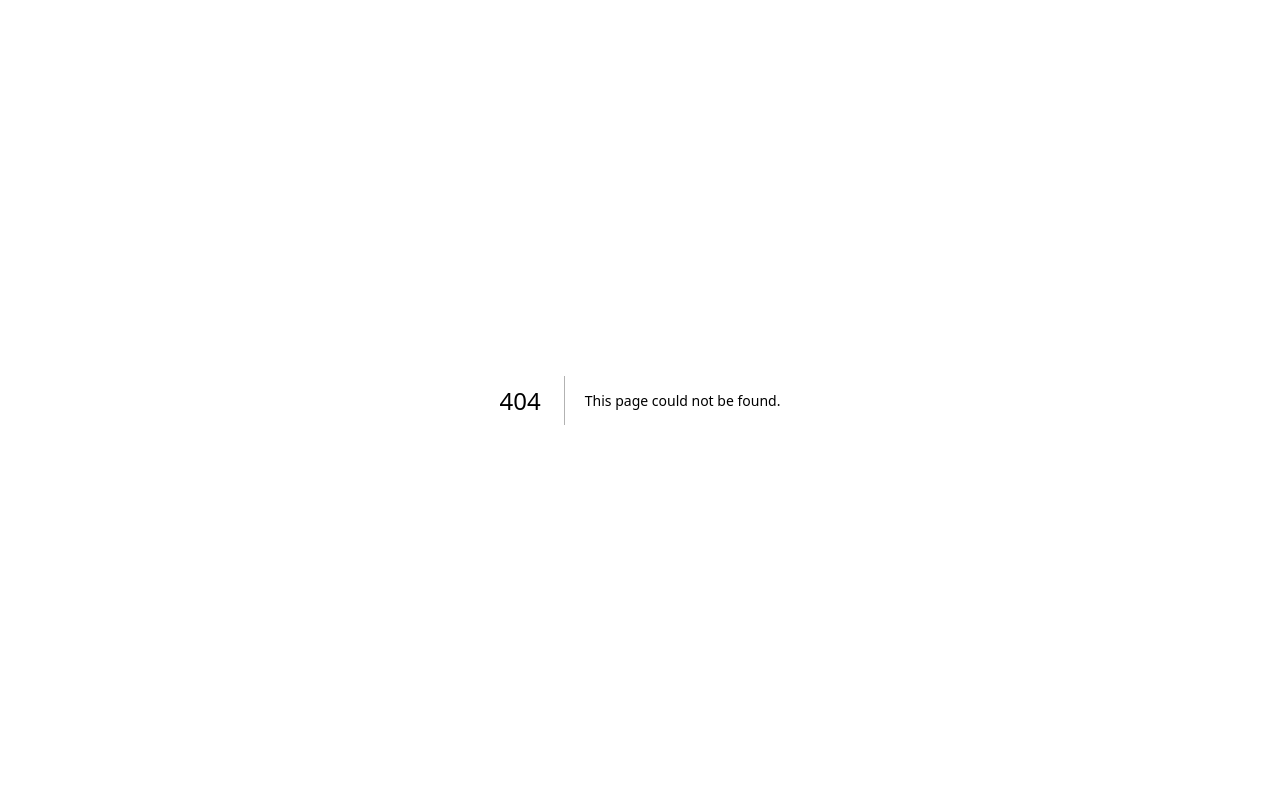
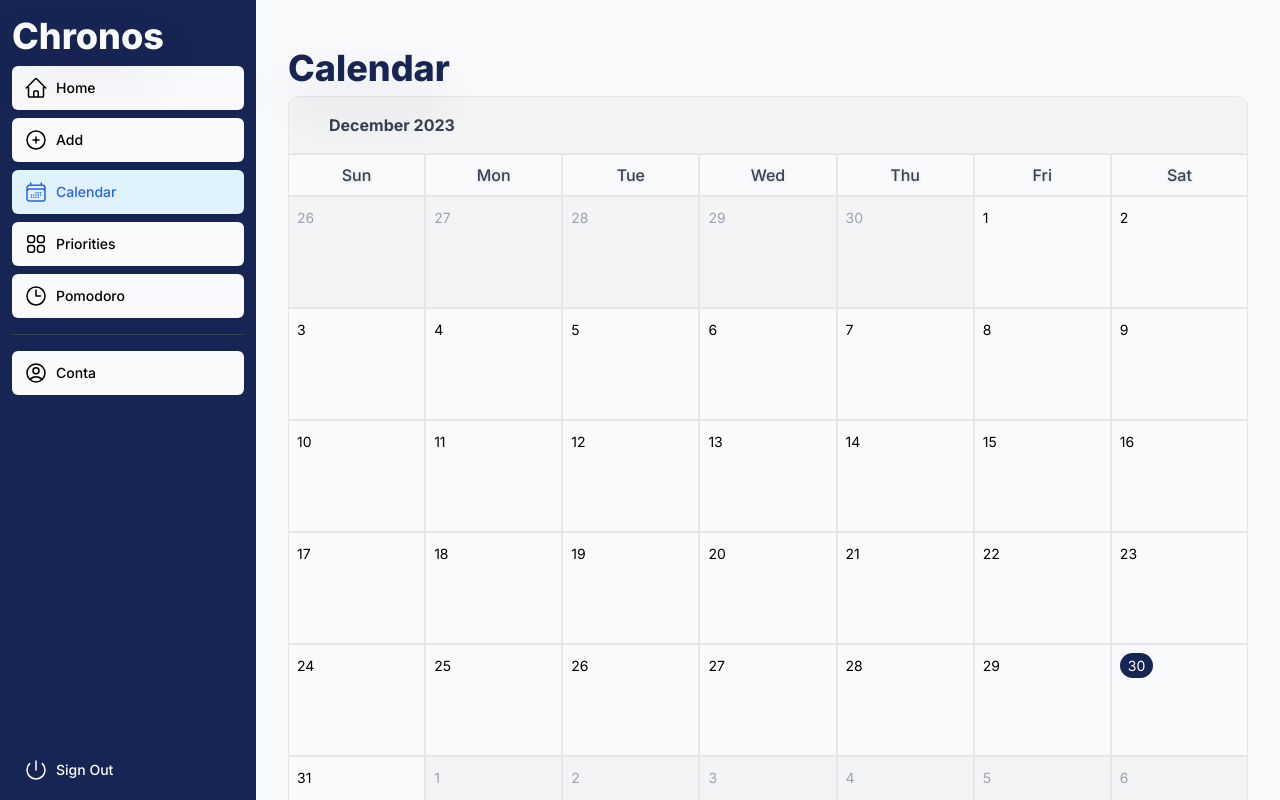
Before and after one commit to lucasKoyama/chronos-frontend, a Next.js app: page /app/calendar in a window 1280 px wide. Before the commit this address had no page. Built offline with nearby package versions, Linux system fonts and the light colour scheme.

Commit message:
feat: calendar UI finished

```diff
--- /dev/null
+++ b/src/app/app/calendar/page.tsx
@@ -0,0 +1,15 @@
+'use client';
+import Calendar from "@/app/ui/calendar/Calendar";
+
+export default function Page() {
+  const today = new Date();
+  const year = today.getFullYear();
+  const month = today.getMonth();
+
+  return (
+    <section>
+      <h3 className="text-4xl font-extrabold text-blue-950 drop-shadow-2xl">Calendar</h3>
+      <Calendar year={year} month={month} />
+    </section>
+  )
+}
--- /dev/null
+++ b/src/app/ui/calendar/Calendar.tsx
@@ -0,0 +1,82 @@
+import clsx from 'clsx';
+import React, { useState, useEffect } from 'react';
+
+interface CalendarProps {
+  year: number;
+  month: number;
+}
+
+export default function Calendar({ year, month }: CalendarProps) {
+  const [days, setDays] = useState<number[]>([]);
+
+  useEffect(() => {
+    const getDaysInMonth = (year: number, month: number): number => {
+      return new Date(year, month + 1, 0).getDate();
+    };
+
+    const firstDayOfMonth = new Date(year, month, 1).getDay();
+    const daysInMonth = getDaysInMonth(year, month);
+
+    const lastMonthDays = getDaysInMonth(year, month - 1);
+    const nextMonthDays = 42 - (daysInMonth + firstDayOfMonth);
+
+    const calendarDays = Array.from({ length: firstDayOfMonth }, (_, index) => lastMonthDays - firstDayOfMonth + index + 1)
+      .concat(Array.from({ length: daysInMonth }, (_, index) => index + 1))
+      .concat(Array.from({ length: nextMonthDays }, (_, index) => index + 1));
+
+    setDays(calendarDays);
+  }, [year, month]);
+
+  const today = new Date().getDate();
+  const calendar = days.map((day, index) => {
+    const daysFromOtherMonth = index <= 7 && day >= 14 || index >= 28 && day <= 14;
+    return (
+      <div
+        key={day}
+        className={clsx(
+          "day border p-2 h-14 md:h-28",
+          {
+            "bg-gray-100": daysFromOtherMonth,
+            "rounded-bl-xl": index === 35,
+            "rounded-br-xl": index === 41
+          },
+        )}
+      >
+        <span
+          className={clsx(
+            "text-sm",
+            {
+              "text-gray-400": daysFromOtherMonth,
+              "p-1 px-2 rounded-full bg-blue-950 text-white": today === day && !daysFromOtherMonth,
+            }
+          )}
+        >
+          {day}
+        </span>
+      </div>
+    )
+  });
+
+  const daysOfWeek = ['Sun', 'Mon', 'Tue', 'Wed', 'Thu', 'Fri', 'Sat'];
+  const months = ['January','February','March','April','May','June','July','August','September','October','November','December'];
+
+  return (
+    <section className="my-2">
+      <header className="p-4 px-10 bg-gray-100 border rounded-t-xl">
+        <h4 className="font-bold text-gray-700">{months[month]} {year}</h4>
+      </header>
+      <div className="grid grid-cols-7">
+        {
+          daysOfWeek.map((weekDay) => (
+            <div className="text-center py-2 bg-gray-50 border" key={weekDay}>
+              <p className="drop-shadow font-medium text-gray-700">{weekDay}</p>
+            </div>
+          ))
+        }
+      </div>
+      <div className="grid grid-cols-7 grid-rows-6">
+        { calendar }
+      </div>
+    </section>
+  );
+};
```
